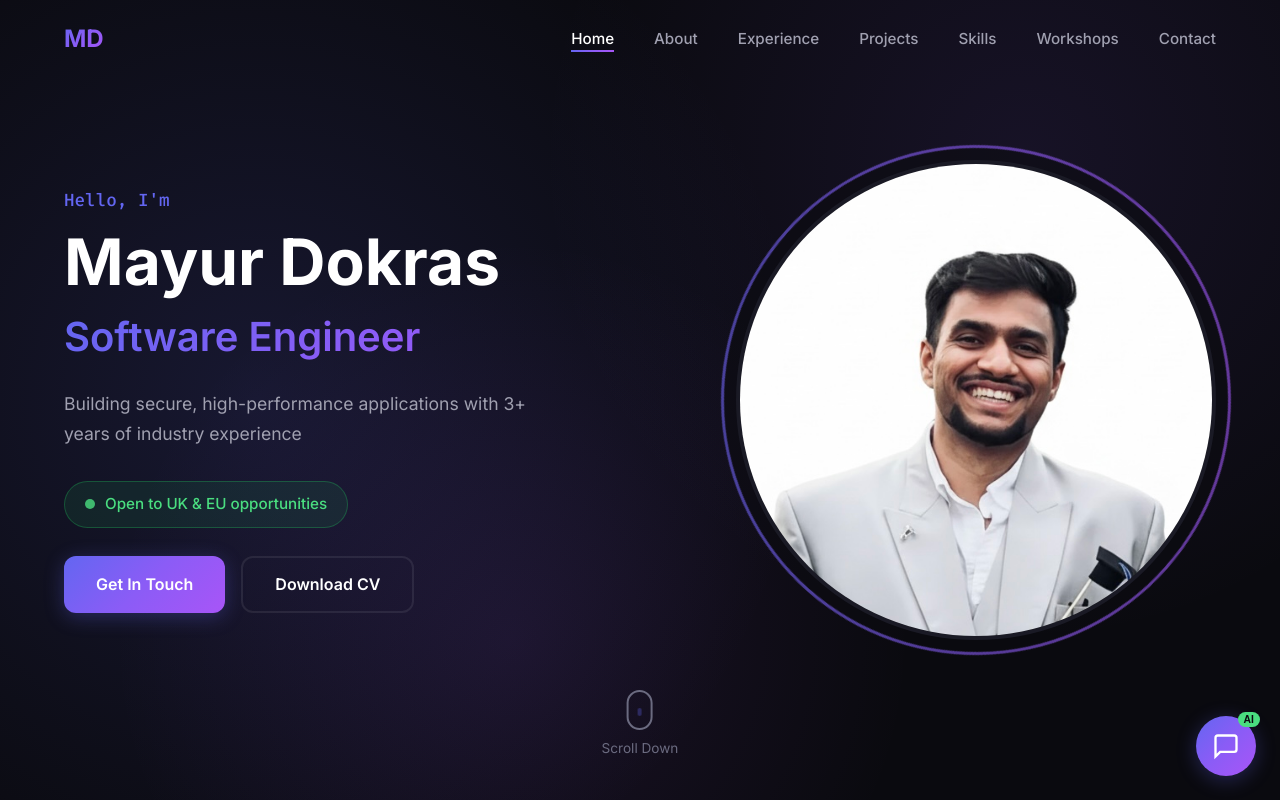
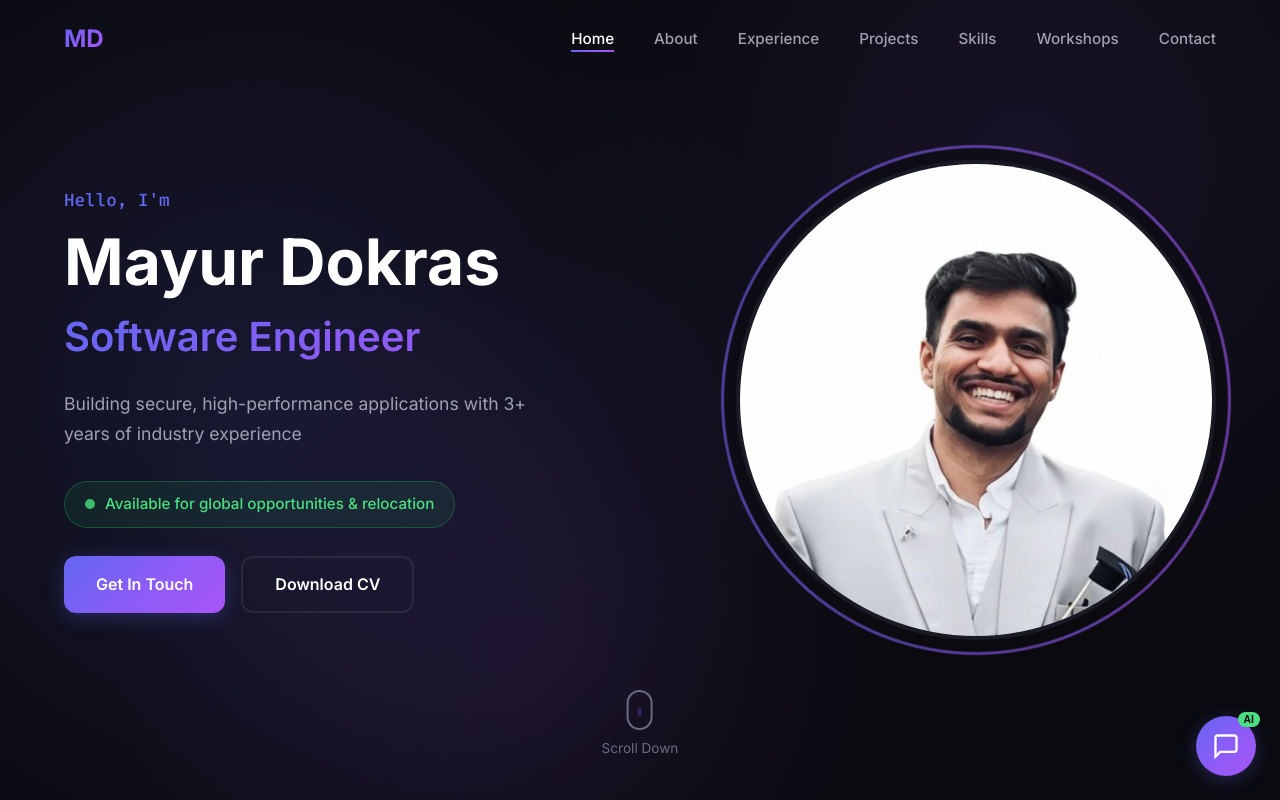
Before and after one commit to mayur-dokras/mayur-dokras.github.io, a website: page index.html in a window 1280 px wide. Shown: the top 800 px of the page. Drawn offline with Linux system fonts and the light colour scheme.

Commit message:
Update index.html
Changed the open to UK and EU opportunities

```diff
--- a/index.html
+++ b/index.html
@@ -46,7 +46,7 @@
                 <p class="tagline">Building secure, high-performance applications with 3+ years of industry experience</p>
                 <div class="availability-badge">
                     <span class="status-dot"></span>
-                    <span>Open to UK & EU opportunities</span>
+                    <span>Available for global opportunities & relocation</span>
                 </div>
                 <div class="hero-buttons">
                     <a href="#contact" class="btn btn-primary">Get In Touch</a>
```
